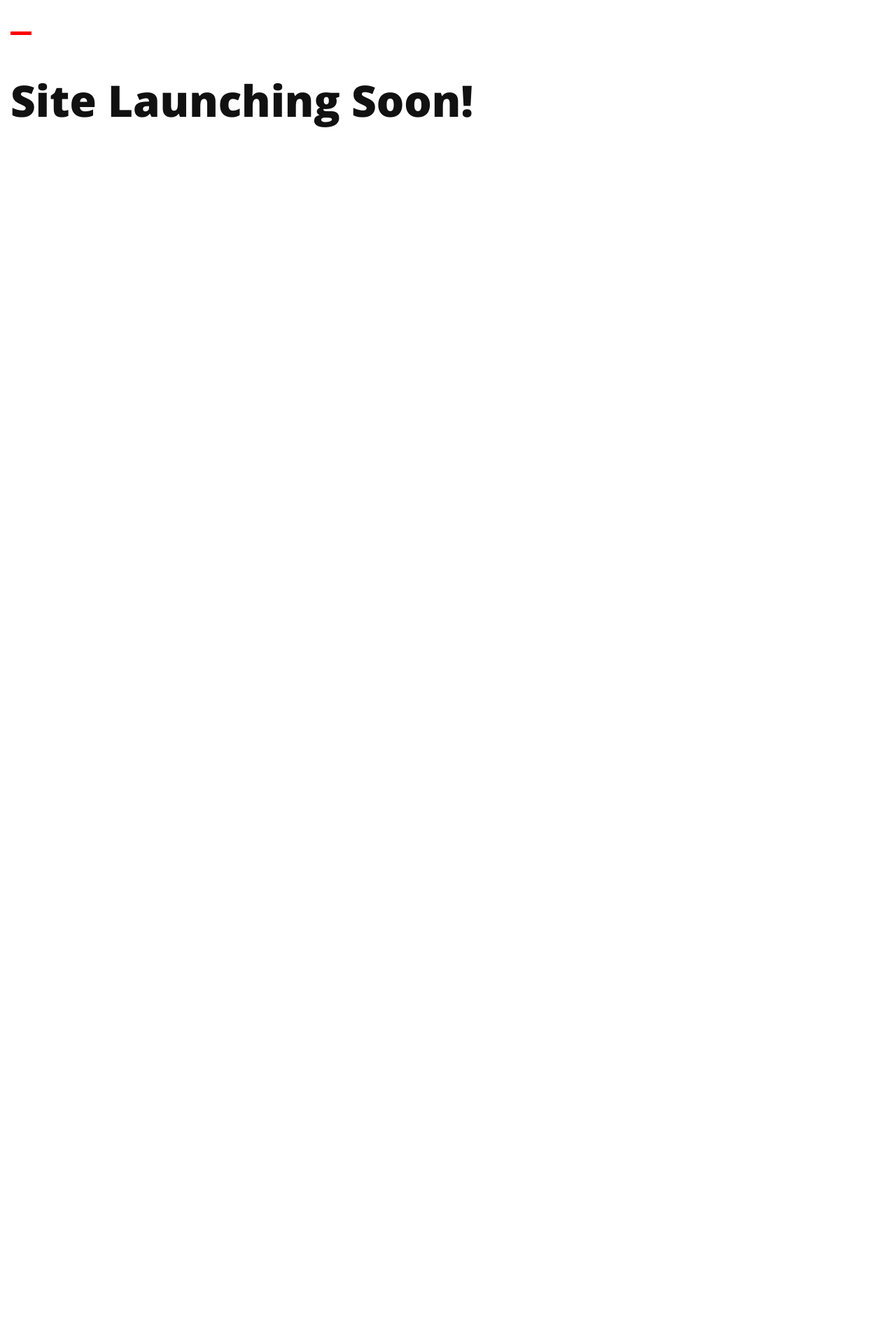
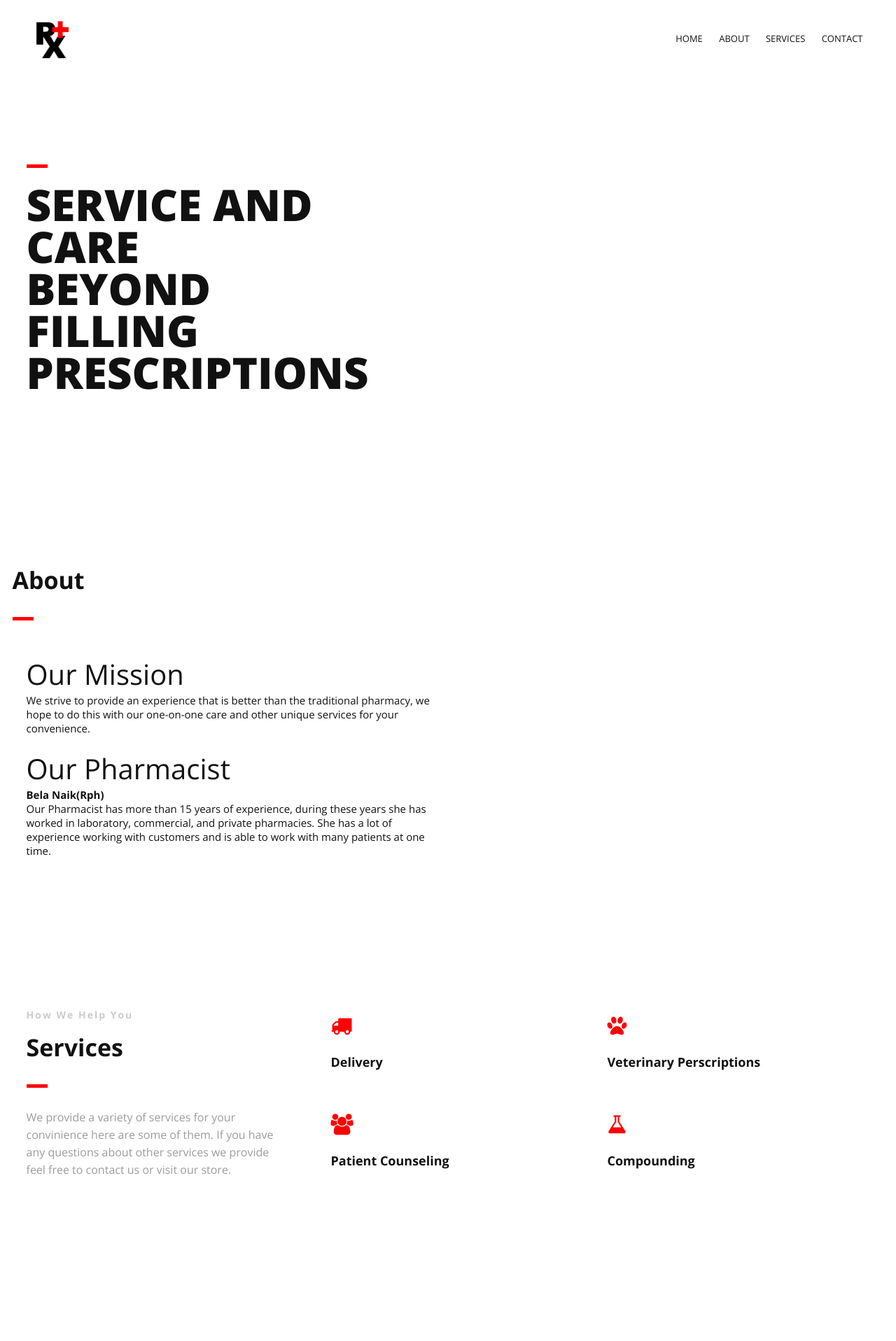
Before and after one commit to naikshai2/rxpluswebsite, a PHP site: page /index.php in a window 1280 px wide. Shown: the top 1917 px of the page at 70% size. Before the commit the page ends 182 px from the top, so only its background shows below. Run offline with PHP 8.4, Linux system fonts and the light colour scheme; some libraries are stand-ins or nearby versions.

Commit message:
Made some changes

```diff
--- a/index.html
+++ b/index.html
@@ -120,12 +120,12 @@
                     </div>
                     <div class="col-2" style= "padding-top: 0px">
                         <h1 style = "padding-bottom: 0px">Our Mission</h1>
-                        <div>We strive to provide an experiennce that is better than the traditional pharmacy, we hope to do this with our one-on-one care and other unique services for your convinience.</div>
+                        <div>We strive to provide an experience that is better than the traditional pharmacy, we hope to do this with our one-on-one care and other unique services for your convenience.</div>
                         <h1 style= "padding-bottom: 0px">Our Pharmacist</h1>
                         <div>
                             <b style = "font-size:15px">Bela Naik(Rph)</b>
                             <div>
-                                Our Pharmacist has more than 15 years of expireince, during these years she has worked in labratory, commercial, and private pharmacies. She has a lot of expireince working with customers and is able to work with many patients at one time.
+                               Our Pharmacist has more than 15 years of experience, during these years she has worked in laboratory, commercial, and private pharmacies. She has a lot of experience working with customers and is able to work with many patients at one time.
                             </div>
                         </div>
                     </div>
--- a/index.php
+++ b/index.php
@@ -1 +1 @@
-<?php include_once("openingsoon.html"); ?>
+<?php include_once("index.html"); ?>
```
